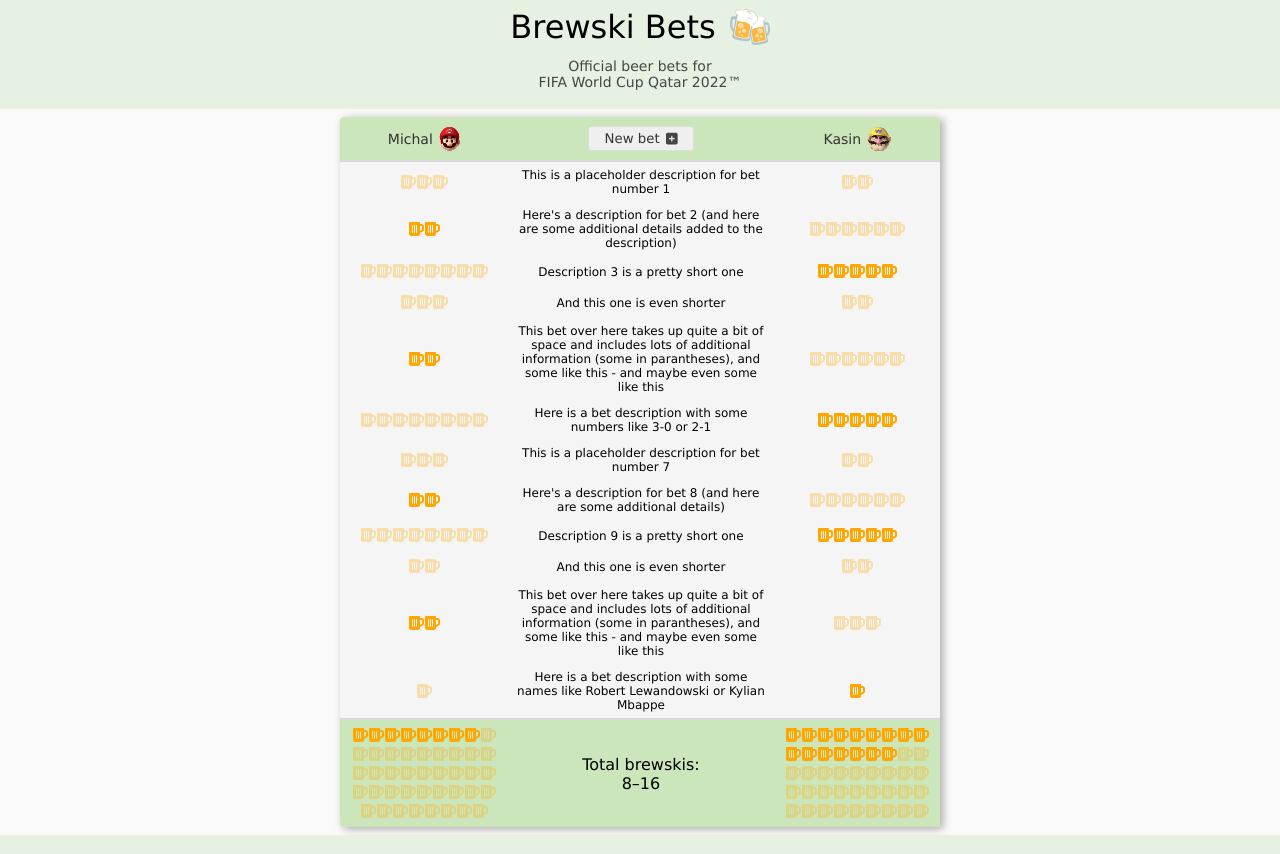
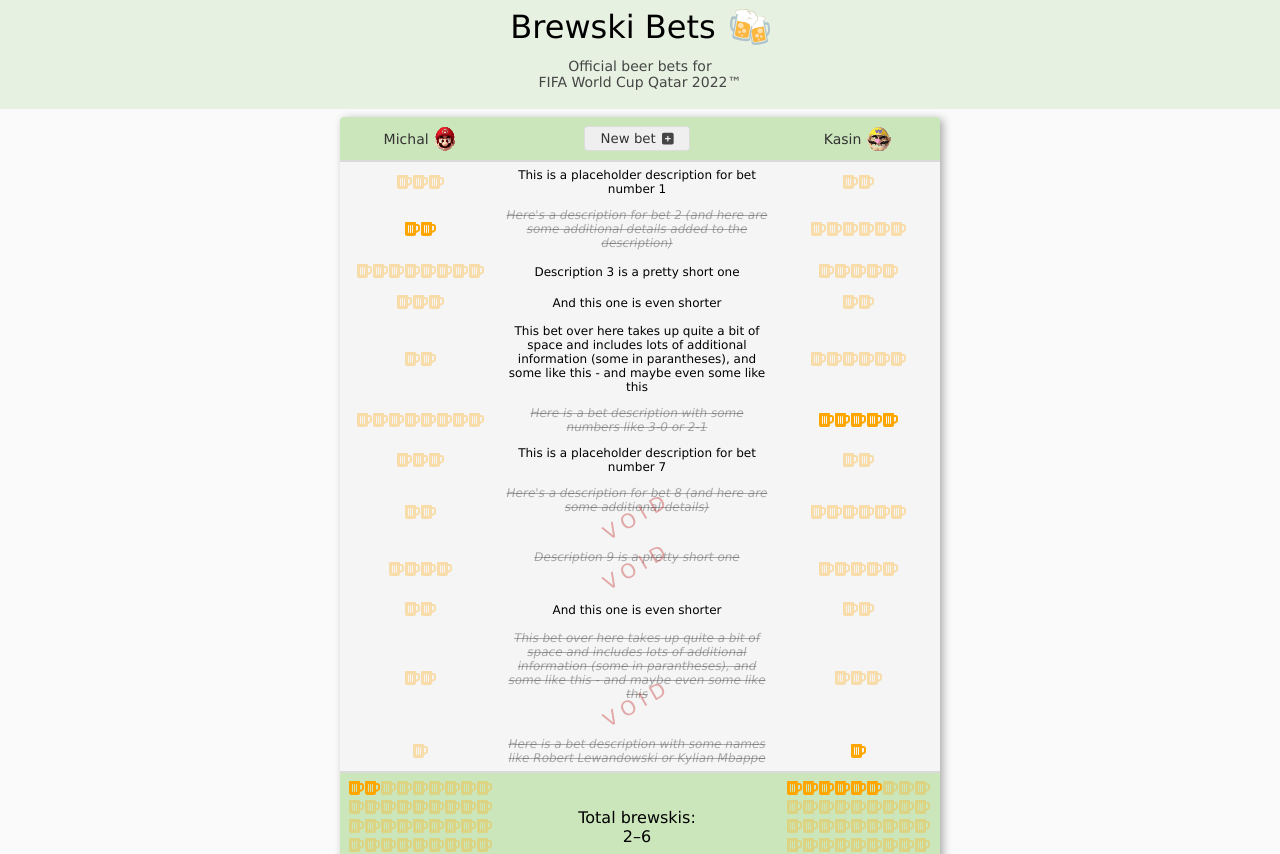
Before and after one commit to mwiraszka/BrewskiBets, an Angular app: page / in a window 1280 px wide. Shown: the top 854 px of the page. Built offline with nearby package versions, Linux system fonts and the light colour scheme.

Commit message:
feat(frontend): Add 'void' overlay

```diff
--- a/src/app/bet-table/bet-table.component.html
+++ b/src/app/bet-table/bet-table.component.html
@@ -38,7 +38,11 @@
 								 [icon]="faBeerMugEmpty">
 				</fa-icon>
 			</td>
-			<td class="bet-description">{{ bet.description }}</td>
+			<td class="bet-description"
+					[class.void]="bet.result === 'void'"
+					[class.done]="bet.result">
+				{{ bet.description }}
+			</td>
 			<td>
 				<fa-icon *ngFor="let brew of [].constructor(bet.brewsForKasin)"
 								 class="beer-icon"
--- a/src/app/bet-table/bet-table.component.scss
+++ b/src/app/bet-table/bet-table.component.scss
@@ -76,6 +76,29 @@
       &.bet-description {
         min-width: 150px;
         font-size: 12px;
+
+        &.done {
+          color:hsla(0, 0%, 20%, 0.4);
+          text-decoration: line-through;
+          font-style: italic;
+        }
+
+        // Roughly centred vertically over description when one line high;
+        // otherwise appears near bottom of description
+        &.void::after {
+          content: "VOID";
+          position: relative;
+          bottom: 10px;
+          transform: rotate(-30deg) !important;
+          width: 100%;
+          display: inline-block;
+
+          font-size: 20px;
+          letter-spacing: 6px;
+          text-decoration: none !important;
+          font-style: normal !important;
+          color: rgba(198, 52, 52, 0.4) !important;
+        }
       }
     }
   }
--- a/src/app/bet-table/bet-table.component.ts
+++ b/src/app/bet-table/bet-table.component.ts
@@ -39,7 +39,7 @@
         description: 'Description 3 is a pretty short one',
         brewsForKasin: 5,
         brewsForMichal: 8,
-        result: 'kasinWins',
+        result: null,
       },
       {
         id: '4',
@@ -54,7 +54,7 @@
           'This bet over here takes up quite a bit of space and includes lots of additional information (some in parantheses), and some like this - and maybe even some like this',
         brewsForKasin: 6,
         brewsForMichal: 2,
-        result: 'michalWins',
+        result: null,
       },
       {
         id: '6',
@@ -68,7 +68,7 @@
         description: 'This is a placeholder description for bet number 7',
         brewsForKasin: 2,
         brewsForMichal: 3,
-        result: 'void',
+        result: null,
       },
       {
         id: '8',
@@ -76,14 +76,14 @@
           "Here's a description for bet 8 (and here are some additional details)",
         brewsForKasin: 6,
         brewsForMichal: 2,
-        result: 'michalWins',
+        result: 'void',
       },
       {
         id: '9',
         description: 'Description 9 is a pretty short one',
         brewsForKasin: 5,
-        brewsForMichal: 8,
-        result: 'kasinWins',
+        brewsForMichal: 4,
+        result: 'void',
       },
       {
         id: '10',
@@ -98,7 +98,7 @@
           'This bet over here takes up quite a bit of space and includes lots of additional information (some in parantheses), and some like this - and maybe even some like this',
         brewsForKasin: 3,
         brewsForMichal: 2,
-        result: 'michalWins',
+        result: 'void',
       },
       {
         id: '12',
```
